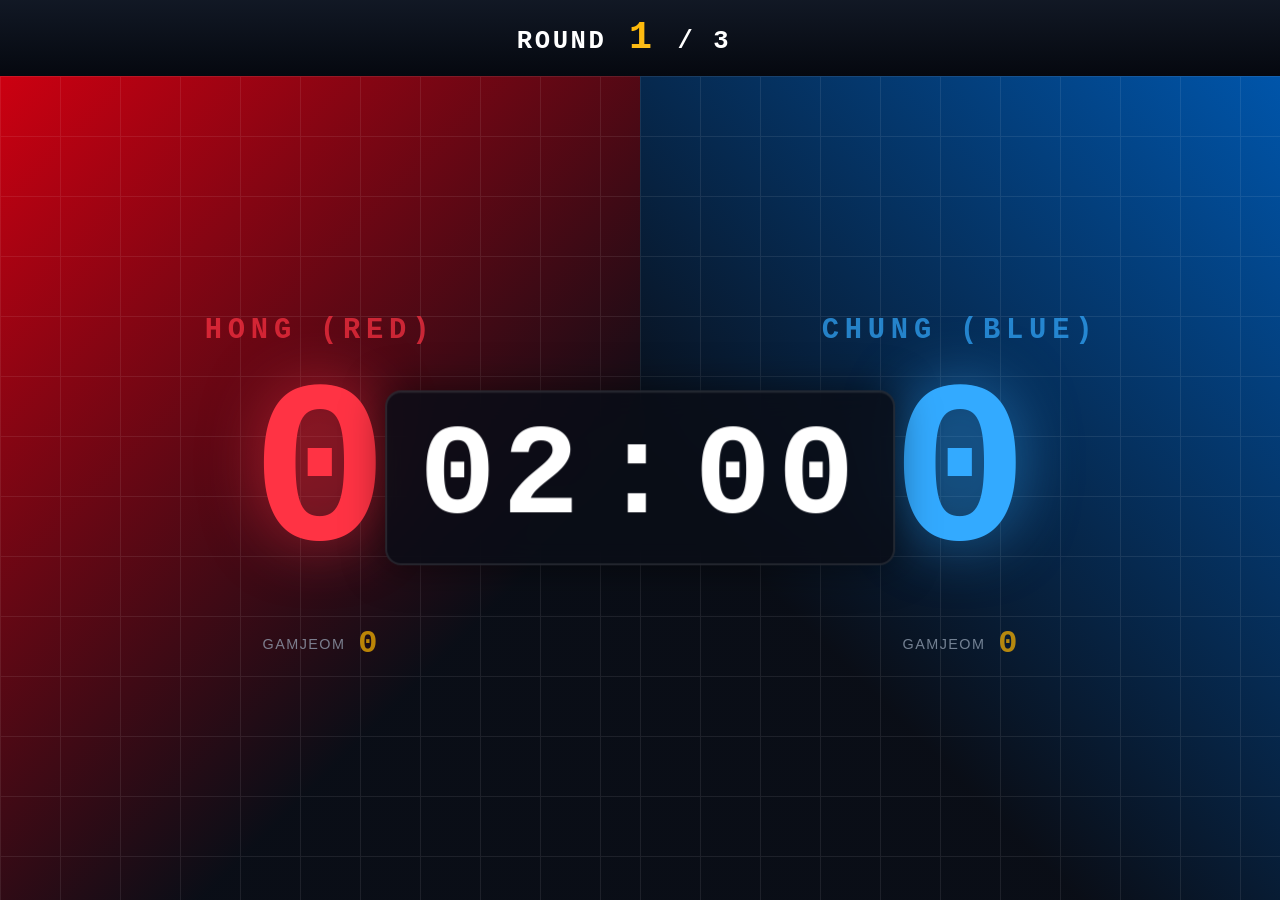
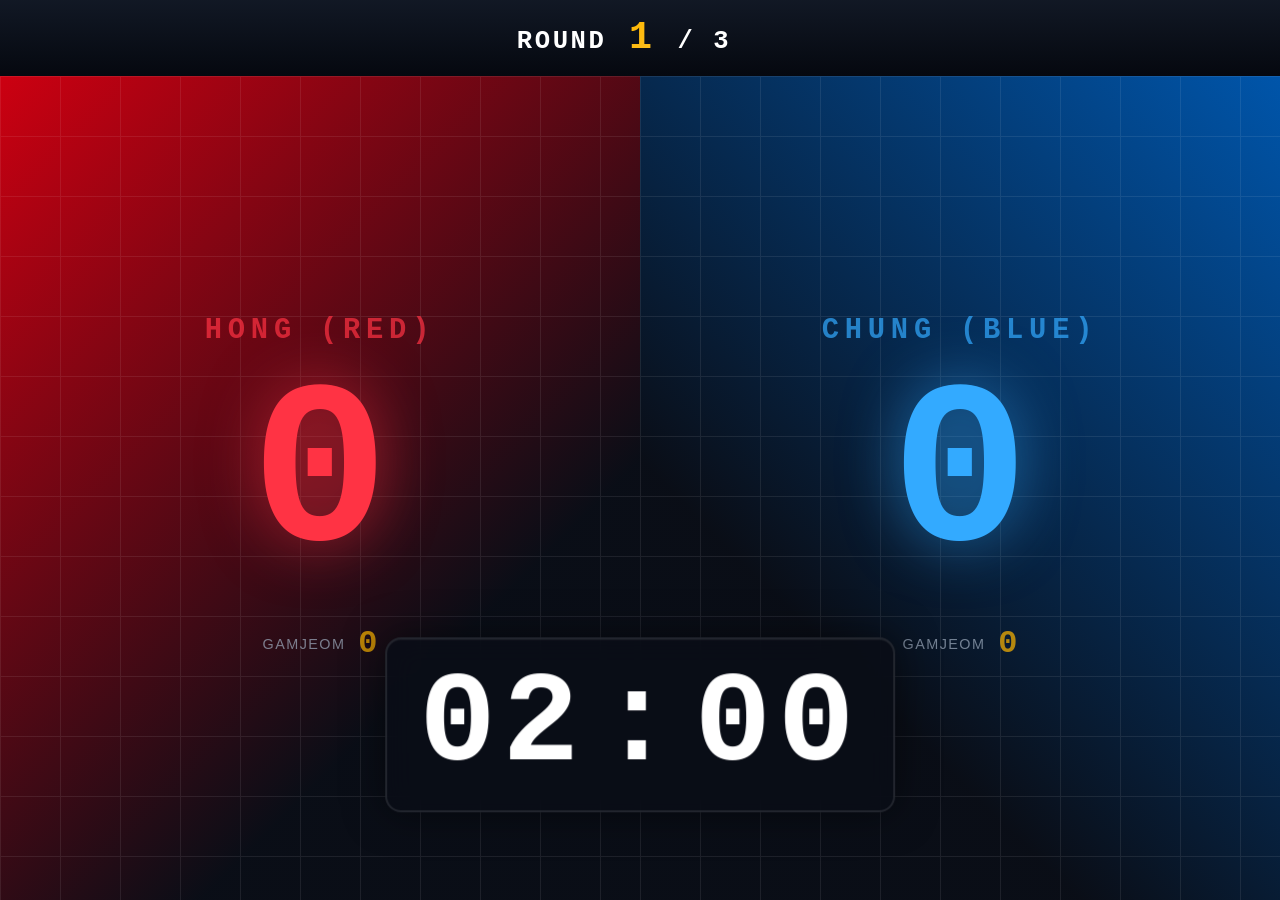

VERSION 1.4

--- a/public/scoreboard/style.css
+++ b/public/scoreboard/style.css
@@ -201,7 +201,7 @@ body {
 #center {
   position: absolute;
   left: 50%;
-  top: 50%;
+  top: 80%;
   transform: translate(-50%, -50%);
   text-align: center;
   z-index: 10;
@@ -391,8 +391,8 @@ body {
 
 #winner-text {
   font-family: 'Orbitron', monospace;
-  font-size: clamp(3rem, 8vw, 6rem);
-  font-weight: 900;
+  font-size: clamp(2rem, 4vw, 5rem);
+  font-weight: 800;
   text-align: center;
   text-transform: uppercase;
   letter-spacing: 0.15em;
@@ -420,7 +420,8 @@ body {
   animation: winnerAppear 0.8s ease-out 0.3s both;
 }
 
-#round-summary h3 {
+#round-summary h3,
+#hit-count-summary h3 {
   font-family: 'Orbitron', monospace;
   font-size: 1.2rem;
   font-weight: 700;
@@ -431,7 +432,12 @@ body {
   margin-bottom: 1rem;
 }
 
-#round-table {
+#hit-count-summary {
+  margin-top: 1rem;
+}
+
+#round-table,
+#hit-count-table {
   width: 100%;
   border-collapse: collapse;
   font-family: 'Inter', sans-serif;
@@ -439,13 +445,16 @@ body {
 }
 
 #round-table th,
-#round-table td {
+#round-table td,
+#hit-count-table th,
+#hit-count-table td {
   padding: 0.6rem 1.2rem;
   text-align: center;
   border-bottom: 1px solid rgba(255, 255, 255, 0.08);
 }
 
-#round-table th {
+#round-table th,
+#hit-count-table th {
   font-family: 'Orbitron', monospace;
   font-size: 0.85rem;
   font-weight: 700;
@@ -455,15 +464,18 @@ body {
   padding-bottom: 0.8rem;
 }
 
-#round-table .col-red {
+#round-table .col-red,
+#hit-count-table .col-red {
   color: var(--red);
 }
 
-#round-table .col-blue {
+#round-table .col-blue,
+#hit-count-table .col-blue {
   color: var(--blue);
 }
 
-#round-table tbody td {
+#round-table tbody td,
+#hit-count-table tbody td {
   font-size: 1.3rem;
   font-weight: 600;
 }
@@ -583,5 +595,58 @@ body {
 
   #round-number {
     font-size: 1.4rem;
+  }
+}
+
+/* ─── Floating Animations ─────────────────────── */
+
+.float-container {
+  position: absolute;
+  inset: 0;
+  pointer-events: none;
+  z-index: 50;
+  display: flex;
+  justify-content: center;
+  align-items: start;
+  padding-top: 100px;
+}
+
+.floating-text {
+  position: absolute;
+  font-family: 'Orbitron', monospace;
+  font-size: 2.5rem;
+  font-weight: 100;
+  text-transform: uppercase;
+  color: var(--text);
+  animation: floatUpAndFade 1.5s cubic-bezier(0.175, 0.885, 0.32, 1.275) forwards;
+  text-shadow: 0 0 20px rgba(0,0,0,0.8);
+}
+
+.floating-text.score-anim {
+  color: var(--gold);
+  text-shadow: 0 0 30px var(--gold-glow);
+}
+
+.floating-text.penalty-anim {
+  color: var(--text-dim);
+  text-shadow: 0 0 30px rgba(255,255,255,0.3);
+}
+
+@keyframes floatUpAndFade {
+  0% {
+    transform: translateY(50px) scale(0.5);
+    opacity: 0;
+  }
+  20% {
+    transform: translateY(0) scale(1.2);
+    opacity: 1;
+  }
+  80% {
+    transform: translateY(-80px) scale(1);
+    opacity: 1;
+  }
+  100% {
+    transform: translateY(-120px) scale(0.8);
+    opacity: 0;
   }
 }
